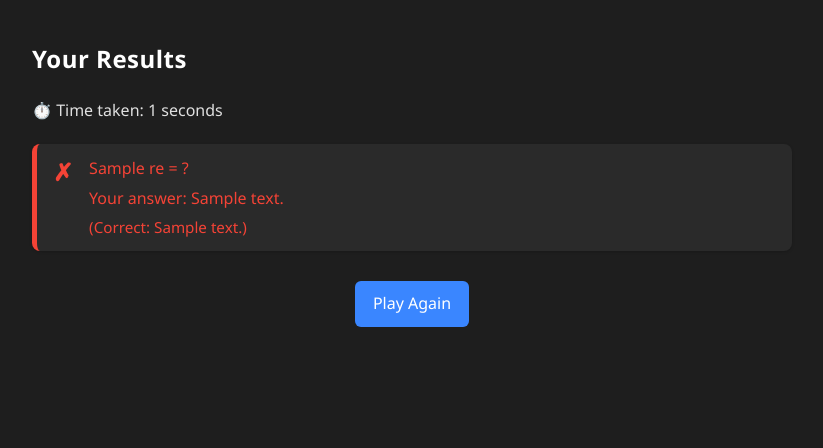
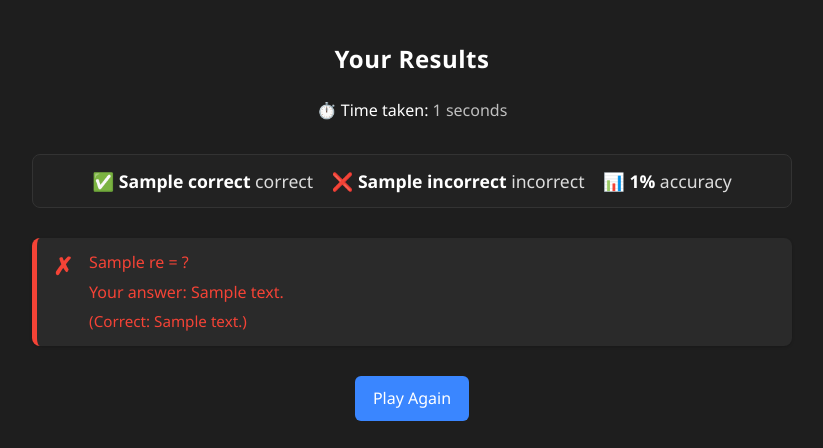
Before and after one commit to SiulRek/MentalMathChallange, a Flask app: template src/templates/result.html in a window 1280 px wide. Shown: the top 448 px of the page, without its empty margins (228-1051 px from the left). Run offline with Flask 3, Linux system fonts and the light colour scheme; the template is opened without the code that fills it: most values are stand-ins (such as "Sample title", 1, 10 or a date in 2020).

Commit message:
Add counters & percentages to results page

```diff
--- a/src/app.py
+++ b/src/app.py
@@ -57,7 +57,20 @@ def submit():
         start_time = datetime.fromisoformat(start_time_str)
         duration = datetime.utcnow() - start_time
 
-    return render_template("result.html", results=results, duration=duration)
+    total = len(results)
+    correct = sum(1 for r in results if r["is_correct"])
+    incorrect = total - correct
+    percentage = round((correct / total) * 100) if total > 0 else 0
+
+    return render_template(
+        "result.html",
+        results=results,
+        duration=duration,
+        correct=correct,
+        incorrect=incorrect,
+        percentage=percentage
+    )
+
 
 
 if __name__ == "__main__":
--- a/src/static/style.css
+++ b/src/static/style.css
@@ -154,6 +154,10 @@ button:active {
 /* ──────────────────────────────── */
 /* Results Display Cards           */
 /* ──────────────────────────────── */
+.result-title {
+  text-align: center;
+}
+
 .results-wrapper {
   display: flex;
   flex-direction: column;
@@ -205,6 +209,22 @@ button:active {
   color: #f44336;
   font-size: 0.95em;
 }
+
+.result-summary {
+  text-align: center;
+  background-color: #222;
+  border: 1px solid #333;
+  border-radius: 8px;
+  padding: 12px 16px;
+  margin-bottom: 30px;
+  font-size: 1.1em;
+  color: #dddddd;
+}
+
+.result-summary strong {
+  color: #ffffff;
+}
+
 
 /* ──────────────────────────────── */
 /* Time Taken Display              */
--- a/src/templates/result.html
+++ b/src/templates/result.html
@@ -7,13 +7,19 @@
 </head>
 <body>
   <div class="container">
-    <h2>Your Results</h2>
+    <h2 class="result-title">Your Results</h2>
 
     {% if duration %}
-      <div class="result-time">
+      <div class="result-time-centered">
         ⏱️ <span>Time taken:</span> {{ duration.total_seconds() | round(2) }} seconds
       </div>
     {% endif %}
+
+    <div class="result-summary">
+      ✅ <strong>{{ correct }}</strong> correct &nbsp;&nbsp;
+      ❌ <strong>{{ incorrect }}</strong> incorrect &nbsp;&nbsp;
+      📊 <strong>{{ percentage }}%</strong> accuracy
+    </div>
 
     <div class="results-wrapper">
       {% for res in results %}
```
